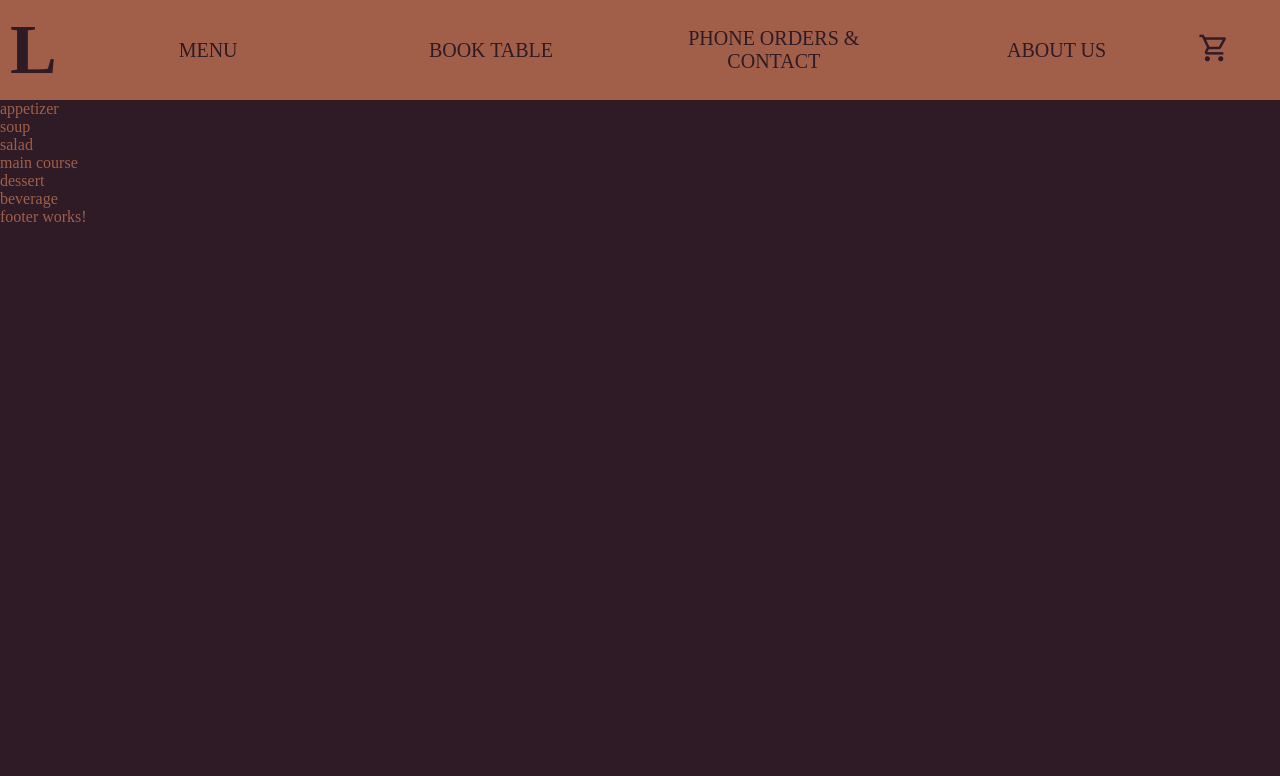
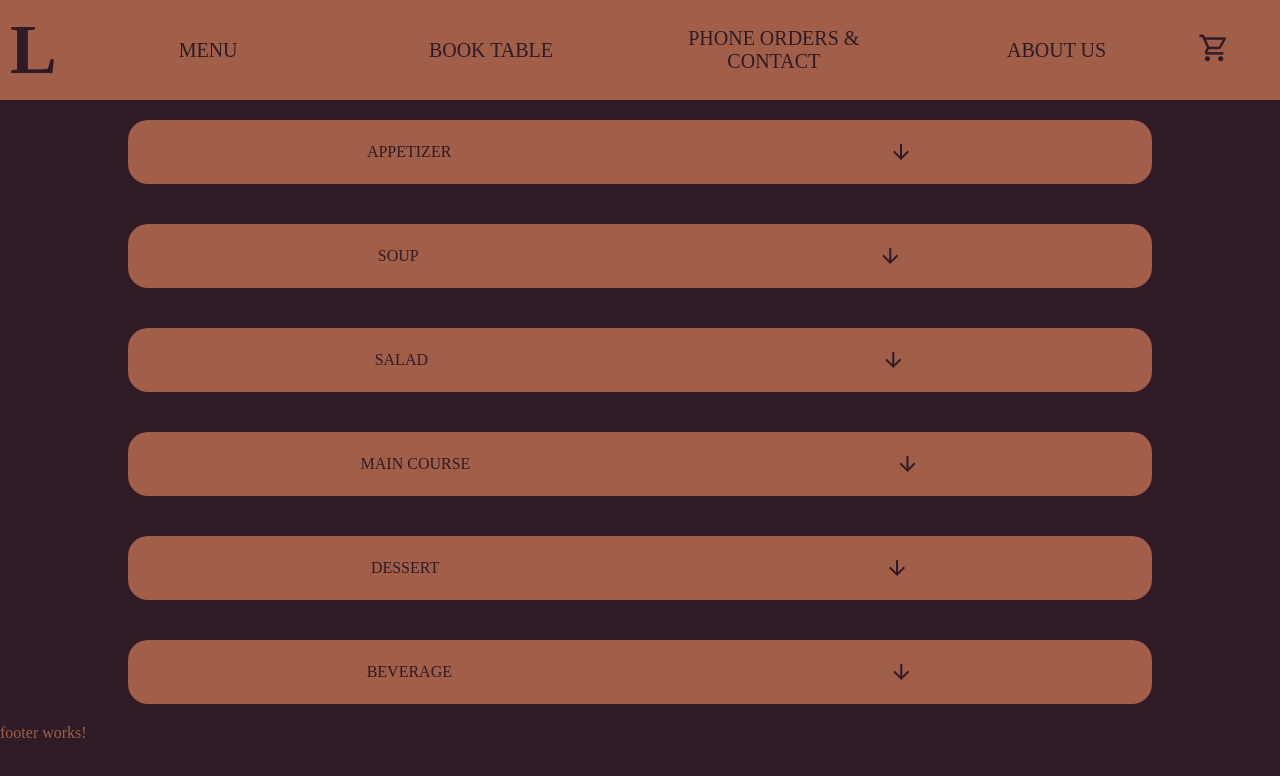
Before and after one commit to ArkBog/restaurant_ang18, an Angular app: page /menu in a window 1280 px wide. Shown: the top 776 px of the page. Built offline with nearby package versions, Linux system fonts and the light colour scheme.

Commit message:
added cart product

```diff
--- /dev/null
+++ b/src/app/components/menu/menu.component.css
@@ -0,0 +1,9 @@
+.container {
+  width: 100%;
+  display: flex;
+  flex-direction: column;
+}
+
+.container .bar {
+  width: 80%;
+}
--- a/src/app/components/menu/menu.component.html
+++ b/src/app/components/menu/menu.component.html
@@ -1,5 +1,20 @@
-@for (type of types; track $index) {
-    <div>
-        {{type | replaceUnderscore}}
+<div class="container">
+  @for (type of types; track $index) {
+  <div class="bar" (click)="toogleBar(type)">
+    <p>{{ type | replaceUnderscore }}</p>
+    <p class="material-symbols-outlined"> arrow_downward </p>
+  </div>
+
+  @for (item of menu; track item.id) { @if (item.type === type && showProdcuts === true && type === typeValue) {
+  <div class="card">
+    <img src="menu/1.jpg" alt="" />
+    <p class="name">{{ item.name }}</p>
+    <p class="description">{{ item.description }}</p>
+    <div class="container">
+      <p class="category">{{ item.category }}</p>
+      <p class="price">{{ item.price | currency }}</p>
     </div>
-}
+    <button>ADD TO ORDER</button>
+  </div>
+  } } }
+</div>
--- /dev/null
+++ b/src/app/components/menu/menu.component.min.css
@@ -0,0 +1 @@
+.container{width:100%;display:flex;flex-direction:column}.container .bar{width:80%}
--- a/src/app/components/menu/menu.component.scss
+++ b/src/app/components/menu/menu.component.scss
@@ -0,0 +1,81 @@
+@import "../../../variables.scss";
+.container {
+  width: 100%;
+  display: flex;
+  flex-direction: column;
+  align-items: center;
+
+  .bar {
+    margin: 20px;
+    padding: 20px;
+    width: 80%;
+    background-color: $secondary-color;
+    color: $primary-color;
+    border-radius: 20px;
+    text-transform: uppercase;
+    display: flex;
+    justify-content: space-around;
+    align-items: center;
+
+    p{
+        background-color: $secondary-color;
+        color: $primary-color;
+    }
+  }
+}
+
+.card {
+  width: 80%;
+  border-radius: 20px;
+  background-color: $secondary-color;
+  margin: 20px;
+  -webkit-box-shadow: 8px 8px 24px 0px rgba(2, 3, 23, 1);
+  -moz-box-shadow: 8px 8px 24px 0px rgba(2, 3, 23, 1);
+  box-shadow: 8px 8px 24px 0px rgba(2, 3, 23, 1);
+  img {
+    border-top-left-radius: 20px;
+    border-top-right-radius: 20px;
+    width: 100%;
+    object-fit: contain;
+  }
+  p {
+    background-color: $secondary-color;
+  }
+  .name {
+    background-color: $primary-color;
+    padding: 5px;
+    text-align: center;
+    font-weight: 700;
+    letter-spacing: 1.5px;
+  }
+  .description {
+    background-color: $secondary-color;
+    color: $primary-color;
+    padding: 10px;
+    text-align: center;
+  }
+  .container {
+    display: flex;
+    background-color: $secondary-color;
+    flex-direction: row;
+    justify-content: space-around;
+
+    .category {
+      color: $primary-color;
+      text-transform: uppercase;
+    }
+    .price {
+      color: $primary-color;
+      font-size: 20px;
+      font-weight: 700;
+    }
+  }
+  button {
+    width: 100%;
+    border: none;
+    outline: none;
+    padding: 10px;
+    border-bottom-left-radius: 20px;
+    border-bottom-right-radius: 20px;
+  }
+}
--- a/src/app/components/menu/menu.component.ts
+++ b/src/app/components/menu/menu.component.ts
@@ -1,11 +1,12 @@
 import { Component } from '@angular/core';
 import { ApiService } from '../../services/api.service';
 import { ReplaceUnderscorePipe } from "../../pipes/replace-underscore.pipe";
+import { CurrencyPipe } from '@angular/common';
 
 @Component({
   selector: 'app-menu',
   standalone: true,
-  imports: [ReplaceUnderscorePipe],
+  imports: [ReplaceUnderscorePipe, CurrencyPipe],
   templateUrl: './menu.component.html',
   styleUrl: './menu.component.scss',
 })
@@ -15,6 +16,8 @@ export class MenuComponent {
   menu = this.apiService.data.menu;
 
   types: string[] = [];
+  showProdcuts:boolean = false;
+  typeValue: string = "";
 
   ngOnInit() {
     for (let i = 0; i < this.menu.length; i++) {
@@ -23,4 +26,16 @@ export class MenuComponent {
       }
     }
   }
+
+  toogleBar(type:string){
+    if(!this.showProdcuts){
+      this.showProdcuts = true;
+      this.typeValue = type;
+    } else{
+      this.showProdcuts = false;
+      this.typeValue = "";
+    }
+    console.log(this.showProdcuts, type)
+  }
+
 }
--- a/src/app/components/navbar/navbar.component.ts
+++ b/src/app/components/navbar/navbar.component.ts
@@ -32,7 +32,6 @@ export class NavbarComponent {
   classHidden = "hidden"
 
   toggleMenu(){
-    console.log("caaa")
     if(this.classHidden === "hidden"){
       this.classHidden =  ""
     } else{
--- a/src/index.html
+++ b/src/index.html
@@ -8,6 +8,7 @@
   <link rel="icon" type="image/x-icon" href="favicon.ico">
   <link rel="stylesheet" href="https://fonts.googleapis.com/css2?family=Material+Symbols+Outlined:opsz,wght,FILL,GRAD@20..48,100..700,0..1,-50..200" />
   <link rel="stylesheet" href="https://fonts.googleapis.com/css2?family=Material+Symbols+Outlined:opsz,wght,FILL,GRAD@20..48,100..700,0..1,-50..200" />
+  <link rel="stylesheet" href="https://fonts.googleapis.com/css2?family=Material+Symbols+Outlined:opsz,wght,FILL,GRAD@24,400,0,0" />
 </head>
 <body>
   <app-root></app-root>
```
Also changed, not shown: public/menu/1.jpg (added).
